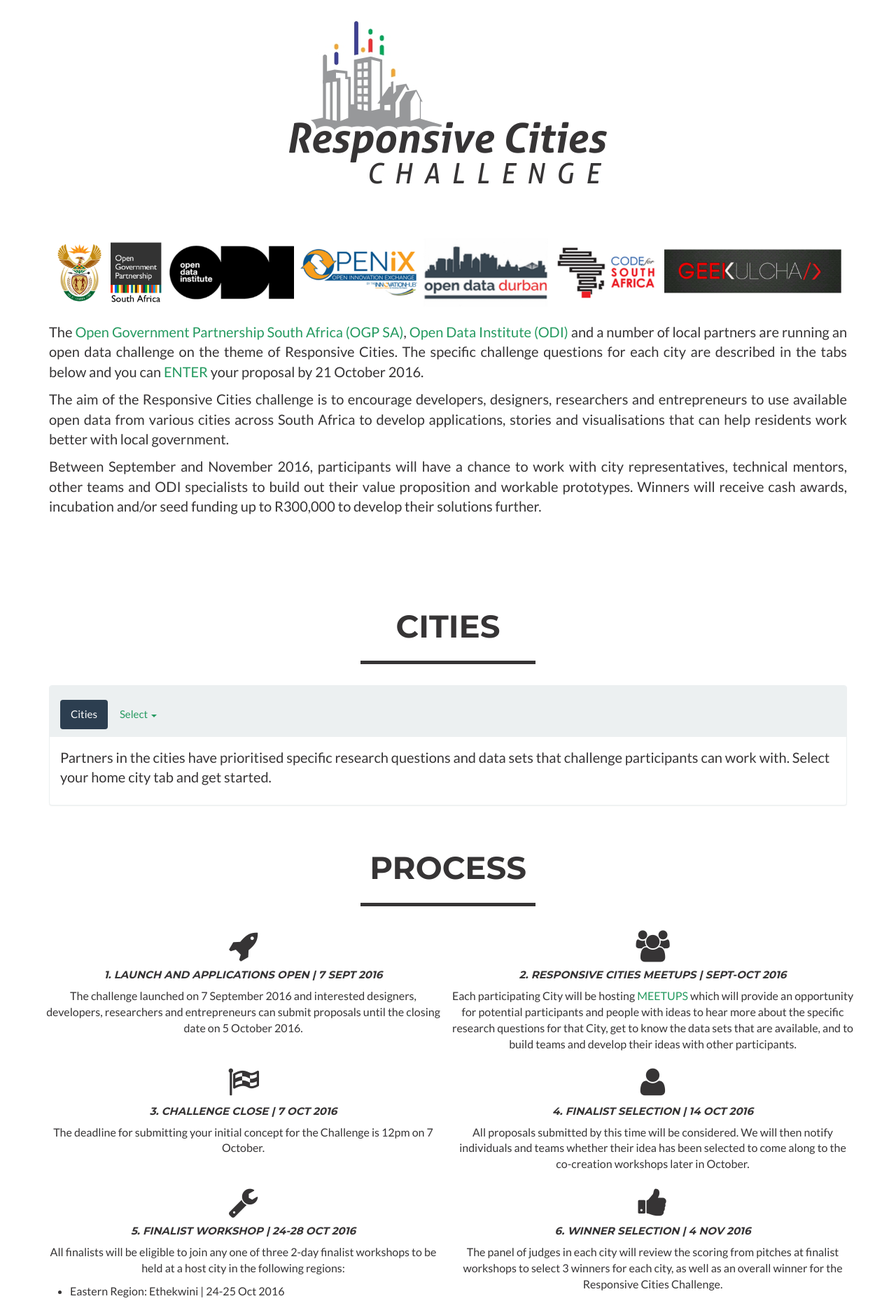
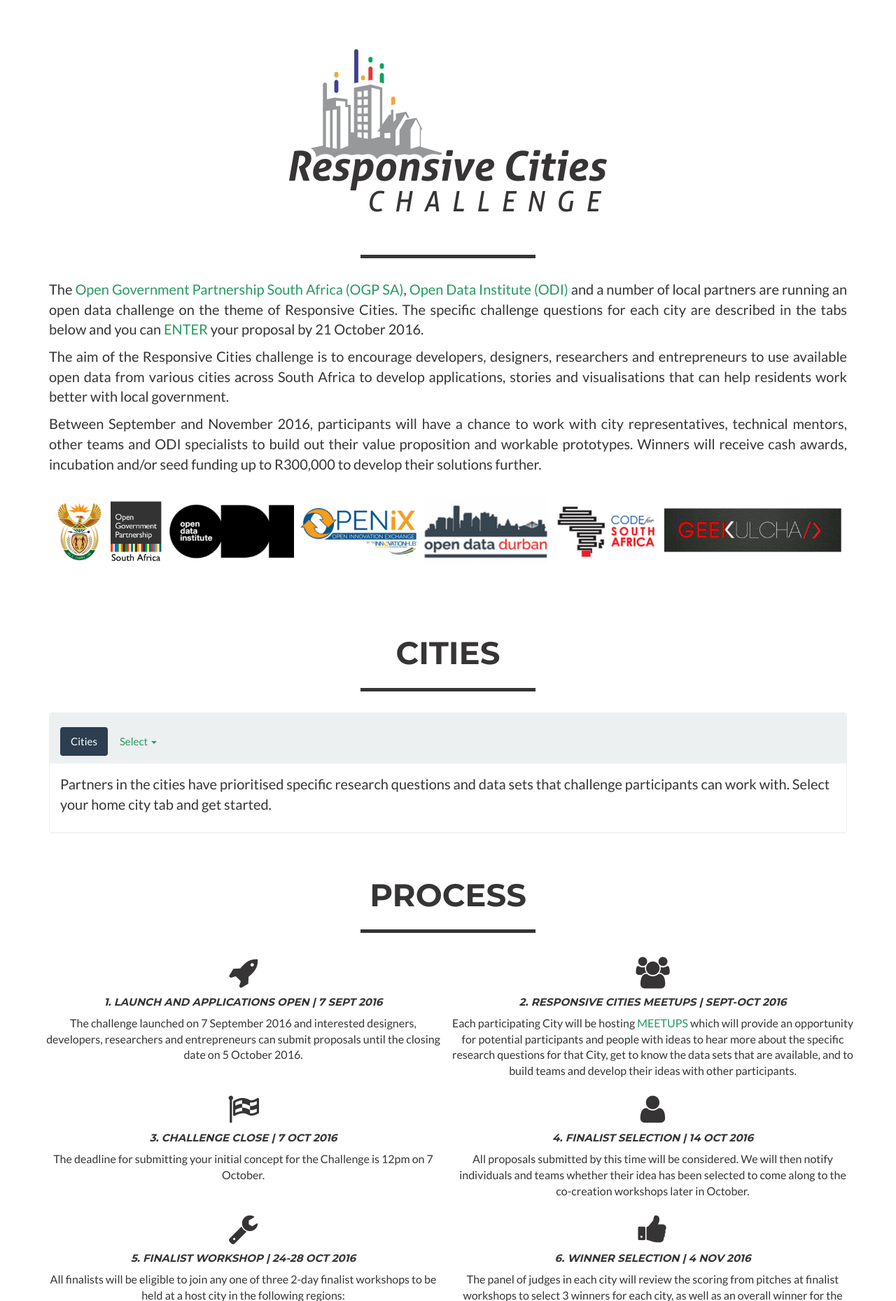
Before and after one commit to richardgevers/responsive-cities-challenge, a Flask app: page / in a window 1280 px wide. Shown: the part 90-1949 px from the top of the page at 70% size. Run offline with Flask 2, Linux system fonts and the light colour scheme; some libraries are stand-ins or nearby versions.

Commit message:
updated Home section

```diff
--- a/templates/index.html
+++ b/templates/index.html
@@ -73,13 +73,14 @@
 <!-- Home Section-->
 <section class="success" id="home">
         <div class="container">
-            <img class="img-responsive img-centered" src="/static/img/RCC Draft Logo_4b[1].jpeg" alt="Logo" align="middle">
-        </div>
-        <div class="container">
             <div class="row">
                 <div class="col-lg-4 text-" style="text-align: justify">
-                    <img class="img-responsive img-centered" src="/static/img/RCC-ImplementPartners-v4-merged.png" alt="Logo" align="middle">
-                    <br>
+                    <img class="img-responsive img-centered" src="/static/img/RCC Draft Logo_4b[1].jpeg" alt="Logo" align="middle">
+                    <div class="row">
+                        <div class="col-lg-12 text-center">
+                            <hr class="trophy-primary">
+                        </div>
+                    </div>
                     <p>The <a href="http://www.ogp.gov.za/" target="_blank">Open Government Partnership South Africa (OGP
                         SA)</a>, <a href="http://theodi.org/" target="_blank">Open Data Institute (ODI)</a> and a number of
                         local partners are running an open data challenge on the theme of Responsive Cities. The specific
@@ -94,6 +95,7 @@
                         prototypes. Winners will receive cash awards, incubation and/or seed funding up to R300,000 to
                         develop their solutions further.</p>
                     <br>
+                    <img class="img-responsive img-centered" src="/static/img/RCC-ImplementPartners-v4-merged.png" alt="Logo" align="middle">
                 </div>
             </div>
         </div>
```
